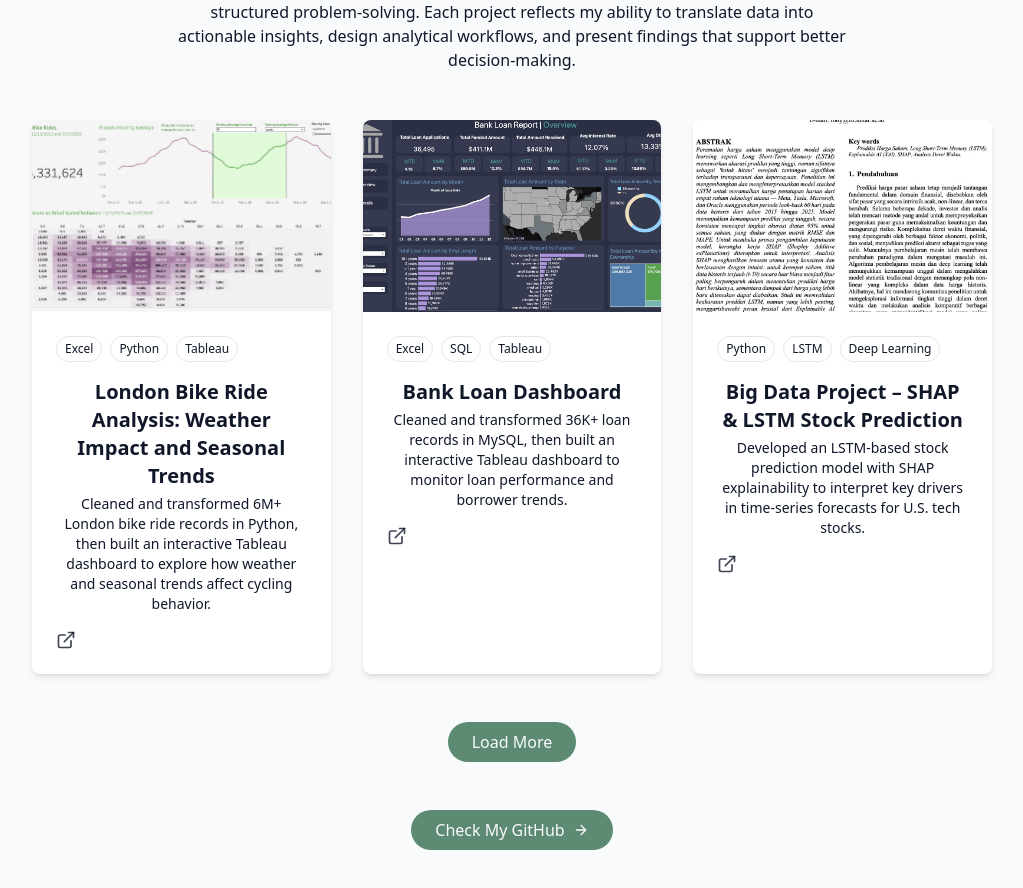
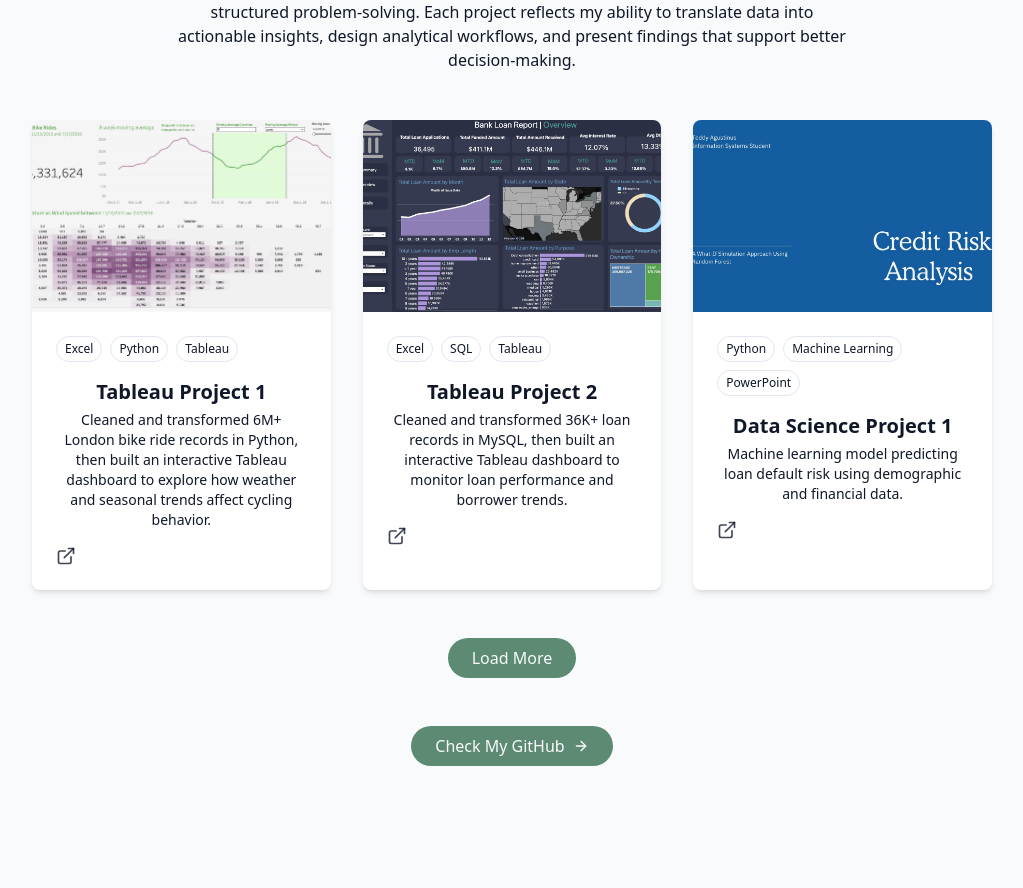
Before and after one commit to Teddy4g/web-portofolio, a React (Vite) app: page / in a window 1280 px wide. Shown: the part 2906-3794 px from the top of the page, without its empty margins (128-1151 px from the left). Built offline with nearby package versions, Linux system fonts and the light colour scheme.

Commit message:
Update Section

```diff
--- a/src/components/CertificateSection.jsx
+++ b/src/components/CertificateSection.jsx
@@ -35,15 +35,6 @@ export const CertificateSection = () => {
       image: "/certificates/4SERTI.png",
       link: "https://www.hackerrank.com/certificates/8e4aba765542",
     },
-    {
-      id: 5,
-      title: "Golang - Udemy",
-      issuer: "Udemy",
-      year: "2024",
-      image: "/certificates/5SERTI.jpg",
-      link: "https://www.udemy.com/certificate/UC-545bc7a6-e3ae-4faf-a59f-6713e77acb09/",
-    },
-
 
   ];
 
--- a/src/components/ProjectsSection.jsx
+++ b/src/components/ProjectsSection.jsx
@@ -4,7 +4,7 @@ import { ArrowRight, ExternalLink } from "lucide-react";
 const projects = [
   {
     id: 1,
-    title: "London Bike Ride Analysis: Weather Impact and Seasonal Trends",
+    title: "Tableau Project 1",
     description:
       "Cleaned and transformed 6M+ London bike ride records in Python, then built an interactive Tableau dashboard to explore how weather and seasonal trends affect cycling behavior.",
     image: "/projects/DATA2.jpeg",
@@ -14,7 +14,7 @@ const projects = [
   },
   {
     id: 2,
-    title: "Bank Loan Dashboard",
+    title: "Tableau Project 2",
     description:
       "Cleaned and transformed 36K+ loan records in MySQL, then built an interactive Tableau dashboard to monitor loan performance and borrower trends.",
     image: "/projects/DATA1.jpeg",
@@ -24,7 +24,26 @@ const projects = [
   },
   {
     id: 3,
-    title: "Big Data Project – SHAP & LSTM Stock Prediction",
+    title: "Data Science Project 1",
+    description:
+      "Machine learning model predicting loan default risk using demographic and financial data.",
+    image: "/projects/DATA4.jpeg",
+    tags: ["Python", "Machine Learning", "PowerPoint"],
+    demoUrl: "https://www.canva.com/design/DAG2KGf6DiU/r6tl3ozRn0haJilR6of_6w/edit?utm_content=DAG2KGf6DiU&utm_campaign=designshare&utm_medium=link2&utm_source=sharebutton",
+  },
+  {
+    id: 4,
+    title: "Data Science Project 2",
+    description:
+      "Clustered U.S. lake ecosystem data using HDBSCAN to identify high-risk regions from agricultural and urban pressures in a sustainability competition project.",
+    image: "/projects/DATA3.jpeg",
+    tags: ["Python", "HDBSCAN", "PowerPoint"],
+    demoUrl:
+      "https://www.canva.com/design/DAG0dfPwPKM/oFl7kTJ29IwGSMeEMukEOQ/edit",
+  },
+  {
+    id: 5,
+    title: "Academic Big Data Project",
     description:
       "Developed an LSTM-based stock prediction model with SHAP explainability to interpret key drivers in time-series forecasts for U.S. tech stocks.",
     image: "/projects/Big Data.jpeg",
@@ -32,18 +51,8 @@ const projects = [
     demoUrl: "https://github.com/Teddy4g/BIGDATA",
   },
   {
-    id: 4,
-    title: "Lake Ecosystem Risk Clustering (HDBSCAN)",
-    description:
-      "Clustered U.S. lake ecosystem data using HDBSCAN to identify high-risk regions from agricultural and urban pressures in a sustainability competition project.",
-    image: "/projects/DATA3.jpeg",
-    tags: ["Python", "HDBSCAN", "PowerPoint"],
-    demoUrl:
-      "https://github.com/Teddy4g/Lake-Risk-Clustering-using-HDBSCAN-",
-  },
-  {
-    id: 5,
-    title: "Fraud Detection in Financial Transactions",
+    id: 6,
+    title: "Machine learning Project",
     description:
       "Built a Streamlit app to predict fraudulent transactions using logistic regression and EDA on simulated real-world banking data.",
     image: "/projects/ML1.jpeg",
@@ -51,7 +60,7 @@ const projects = [
     demoUrl: "https://github.com/Teddy4g/ML-Fraud-Detection",
   },
   {
-    id: 6,
+    id: 7,
     title: "Portofolio Website",
     description:
       "A modern portfolio website designed to share my journey in data, design, and problem-solving, blending technical precision with personal creativity.",
```
Also changed, not shown: public/projects/DATA4.jpeg (added).
